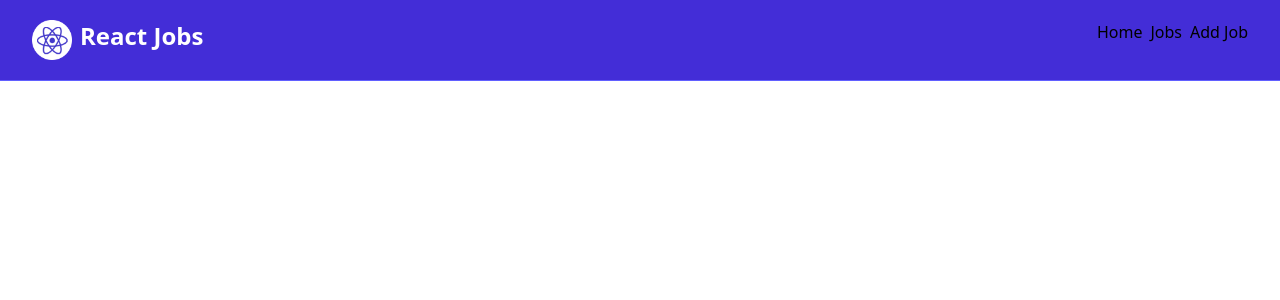
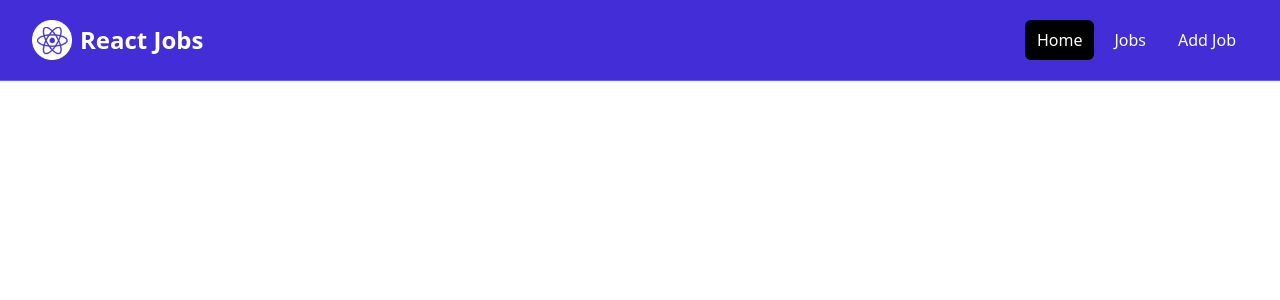
Before and after one commit to Emox87/react-jobs-app, a React (Vite) app: page / in a window 1280 px wide. Shown: the top 300 px of the page. Built offline with nearby package versions, Linux system fonts and the light colour scheme.

Commit message:
Installing react-icons, adding the main layout and 404 page not found

```diff
--- a/package.json
+++ b/package.json
@@ -13,6 +13,7 @@
     "@tailwindcss/vite": "^4.1.18",
     "react": "^19.2.0",
     "react-dom": "^19.2.0",
+    "react-icons": "^5.5.0",
     "react-router-dom": "^7.13.0",
     "tailwindcss": "^4.1.18"
   },
--- a/src/App.jsx
+++ b/src/App.jsx
@@ -1,15 +1,23 @@
-import { Route, createBrowserRouter, createRoutesFromElements, RouterProvider } from "react-router-dom";
+import {
+  Route,
+  createBrowserRouter,
+  createRoutesFromElements,
+  RouterProvider,
+} from "react-router-dom";
 
-
-import Navbar from "./components/Navbar";
+import MainLayout from "./layouts/MainLayout";
+import NotFoundPage from "./pages/NotFoundPage";
 
 function App() {
+  const router = createBrowserRouter(
+    createRoutesFromElements(
+      <Route path="/" element={<MainLayout />}>
+        <Route path="*" element={<NotFoundPage />} />
+      </Route>,
+    ),
+  );
 
-  return (
-    <div className="">
-     <Navbar />
-    </div>
-  )
+  return <RouterProvider router={router} />;
 }
 
-export default App
+export default App;
--- a/src/components/Navbar.jsx
+++ b/src/components/Navbar.jsx
@@ -1,26 +1,41 @@
-import React from 'react';
+import React from "react";
+import { NavLink } from "react-router-dom";
 import logo from "../assets/images/logo.png";
 
-function Navbar() {
+const Navbar = () => {
+  const linkClass = ({ isActive }) =>
+    isActive
+      ? "bg-black text-white hover:bg-gray-900 hover:text-white rounded-md px-3 py-2"
+      : "text-white hover:bg-gray-900 hover:text-white rounded-md px-3 py-2";
   return (
     <nav className="bg-indigo-700 border-b border-indigo-500">
       <div className="mx-auto max-w-7xl px-2 sm:px-6 lg:px-8">
         <div className="flex h-20 items-center justify-between">
           <div className="flex flex-1 items-center justify-center md:items-stretch md:justify-start">
+            <NavLink className="flex flex-shrink-0 items-center mr-4" to="/">
               <img className="h-10 w-auto" src={logo} alt="React Jobs" />
-                        <span className="hidden: md:block text-white text-2xl font-bold ml-2">React Jobs</span>
+              <span className="hidden md:block text-white text-2xl font-bold ml-2">
+                React Jobs
+              </span>
+            </NavLink>
             <div className="md:ml-auto">
               <div className="flex space-x-2">
-                                <a href="#">Home</a>
-                                <a href="#">Jobs</a>
-                                <a href="#">Add Job</a>
+                <NavLink to="/" className={linkClass}>
+                  Home
+                </NavLink>
+                <NavLink to="/jobs" className={linkClass}>
+                  Jobs
+                </NavLink>
+                <NavLink to="/add-job" className={linkClass}>
+                  Add Job
+                </NavLink>
               </div>
             </div>
           </div>
         </div>
       </div>
     </nav>
-    )
-}
+  );
+};
 
-export default Navbar
+export default Navbar;
--- /dev/null
+++ b/src/layouts/MainLayout.jsx
@@ -0,0 +1,13 @@
+import { Outlet } from "react-router-dom";
+import Navbar from "../components/Navbar";
+
+const MainLayout = () => {
+  return (
+    <>
+      <Navbar />
+      <Outlet />
+    </>
+  );
+};
+
+export default MainLayout;
--- /dev/null
+++ b/src/pages/NotFoundPage.jsx
@@ -0,0 +1,20 @@
+import { Link } from "react-router-dom";
+import { FaExclamationTriangle } from "react-icons/fa";
+
+const NotFoundPage = () => {
+  return (
+    <section className="text-center flex flex-col justify-center items-center h-96">
+      <FaExclamationTriangle className="text-yellow-400 text-6xl mb-4" />
+      <h1 className="text-2xl sm:text-4xl  font-bold mb-4">404 Not Found</h1>
+      <p className="text-xl mb-5">This page does not exists</p>
+      <Link
+        to="/"
+        className="text-white bg-indigo-700 hover:bg-indigo-900 rounded-md px-3 py-2 mt-4"
+      >
+        Go Back
+      </Link>
+    </section>
+  );
+};
+
+export default NotFoundPage;
```
Also changed, not shown: 1 other file (tests, documents, lock files or other folders). Lines whose indentation alone changed are shown as unchanged.
